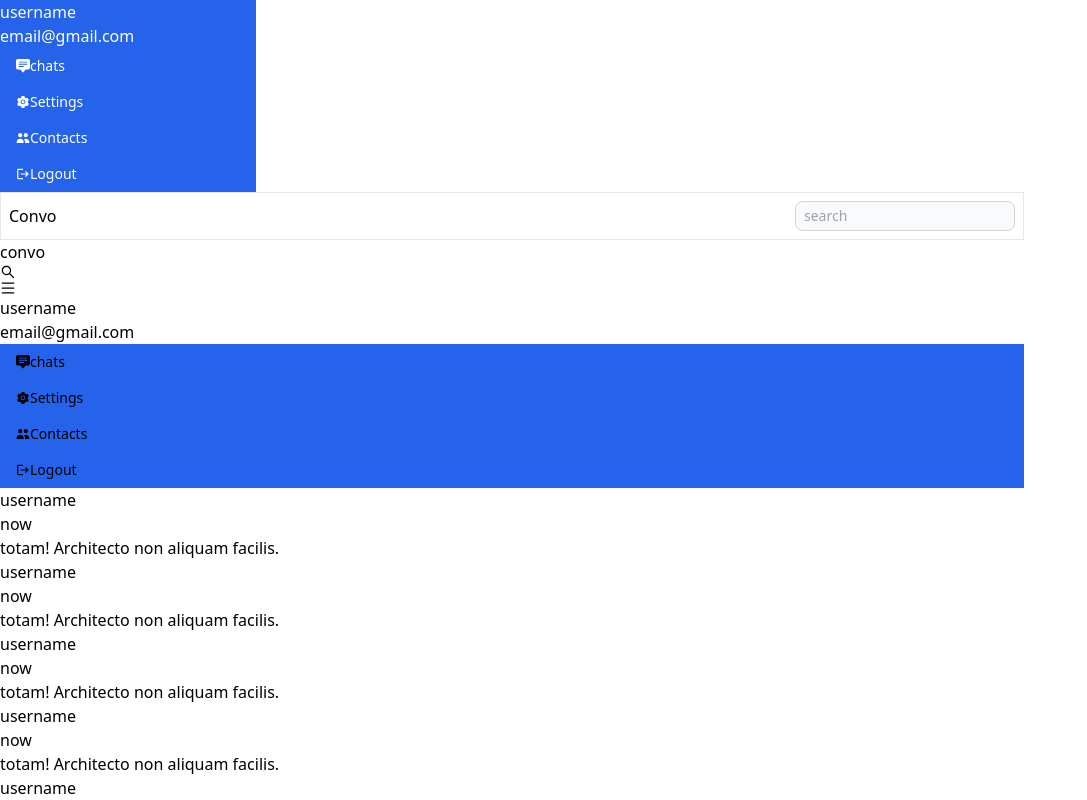
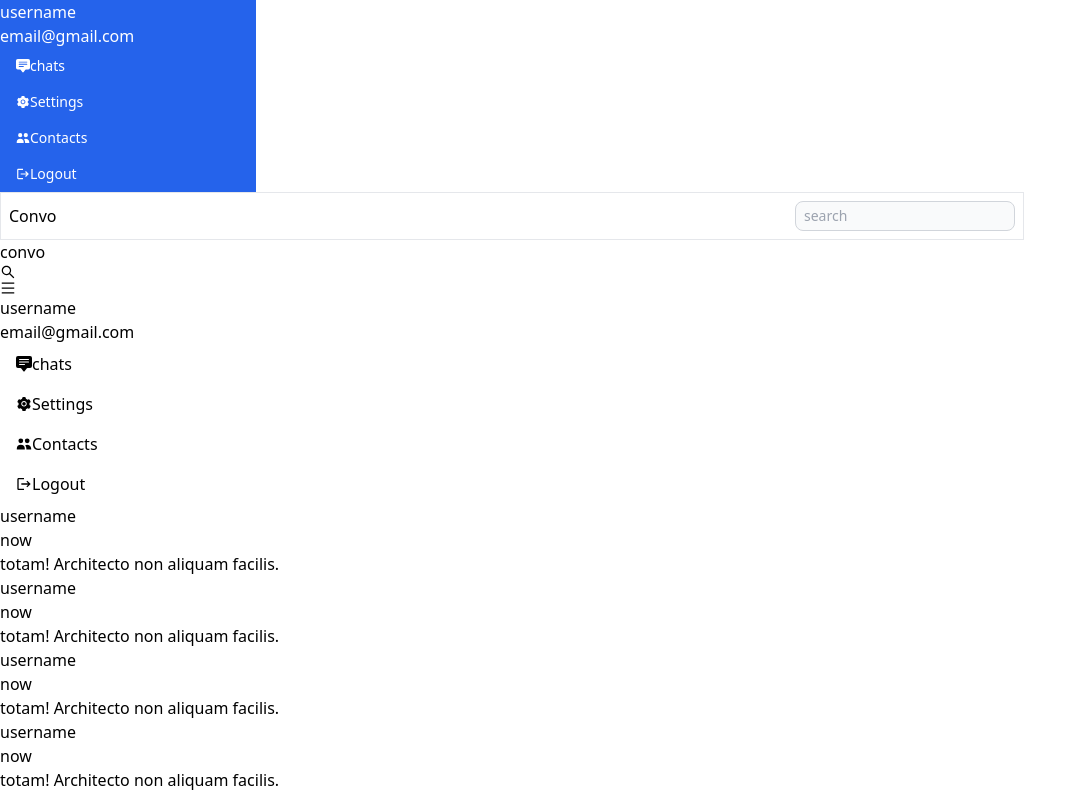
Before and after one commit to shayochris/convo, a React (Vite) app: page / in a window 1280 px wide. Both pictures are taken after a click on the icon 8 px from the left and 288 px from the top of the page. Shown: the top 800 px of the page, without its empty margins (0-1087 px from the left). Built offline with nearby package versions, Linux system fonts and the light colour scheme.

Commit message:
conveo frontend phase 1

```diff
--- a/src/components/Home.jsx
+++ b/src/components/Home.jsx
@@ -46,7 +46,7 @@ export default function Home() {
             {searchmodal &&<Search setsearchmodal={setsearchmodal} />}
             <MobileNav setsearchmodal={setsearchmodal}/>
             <div className='p-4'>
-                {[1,2,3,4,5,6,7,8,9,10].map((n)=>(
+                {[...Array(20)].map((n)=>(
                      <div key={n} className='bg-white p-2'>
                         <div className="flex">
                             <div className=''>
--- a/src/components/MobileNav.jsx
+++ b/src/components/MobileNav.jsx
@@ -8,18 +8,18 @@ import { useState } from "react";
 export default function MobileNav({ setsearchmodal }) {
     const [mobilenav,setmobilenav]=useState(false);
   return (
-    <div className='bg-white p-2 flex justify-between items-center
+    <div className='bg-white px-4 py-2 flex justify-between items-center
     md:hidden border-b-[1px] border-gray-300 sticky top-0 left-0'>
-        <p className='text-blue-700/80 font-semibold text-xl'>convo</p>
+        <p className='text-blue-700/80 font-semibold text-2xl'>convo</p>
         <div className="flex items-center text-blue-700/80">
-            <AiOutlineSearch onClick={()=>setsearchmodal(true)} className='w-5 h-5 mr-2'/>
-            <AiOutlineMenu onClick={()=>setmobilenav(true)} className='w-5 h-5'/>
+            <AiOutlineSearch onClick={()=>setsearchmodal(true)} className='w-6 h-6 mr-2'/>
+            <AiOutlineMenu onClick={()=>setmobilenav(true)} className='w-6 h-6'/>
         </div>
         {mobilenav &&
         <div  className="fixed w-full h-screen top-0 left-0 z-20 flex">
-            <div className="bg-blue-600 w-[60%] h-full">
-                <div className="text-white">
-                    <div className="w-full bg-blue-700/80 p-4">
+            <div className="bg-white w-[60%] h-full">
+                <div className="bg-white">
+                    <div className="w-full bg-blue-600/80 text-white p-4 ">
                         <div className="w-16 h-16 avatar"></div>
                         <div>
                             <p className='font-semibold'>username</p>
@@ -28,16 +28,16 @@ export default function MobileNav({ setsearchmodal }) {
                     </div>
                     <ul>
                         <li>
-                            <Link className="sidenav-link"><BsChatSquareTextFill className='mr-2 w-5 h-5'/>chats</Link>
+                            <Link className="navlink"><BsChatSquareTextFill className='mr-2 w-5 h-5 text-gray-600'/>chats</Link>
                         </li>
                         <li>
-                            <Link className="sidenav-link"><AiFillSetting className='mr-2 w-5 h-5'/>Settings</Link>
+                            <Link className="navlink"><AiFillSetting className='mr-2 w-5 h- text-gray-6005 text-gray-600'/>Settings</Link>
                         </li>
                         <li>
-                            <Link className="sidenav-link"><HiUsers className='mr-2 w-5 h-5'/>Contacts</Link>
+                            <Link className="navlink"><HiUsers className='mr-2 w-5 h-5 text-gray-600'/>Contacts</Link>
                         </li>
                         <li>
-                            <Link to="/signin" className="sidenav-link"><MdLogout className='mr-2 w-5 h-5'/>Logout</Link>
+                            <Link to="/signin" className="navlink"><MdLogout className='mr-2 w-5 h-5 text-gray-600'/>Logout</Link>
                         </li>
                     </ul>
                 </div>
--- a/src/index.css
+++ b/src/index.css
@@ -16,6 +16,9 @@
 .sidenav-link{
   @apply w-full py-2 px-2 lg:px-4 bg-blue-600 text-sm hover:bg-blue-700/80  flex items-center
 }
+.navlink{
+  @apply w-full py-2 px-2 lg:px-4  hover:bg-gray-300  flex items-center
+}
 .sidenav-active{
   @apply w-full py-2 px-2 lg:px-4 text-sm bg-white text-blue-700 font-semibold rounded-lg my-1 flex items-center
 }
```
